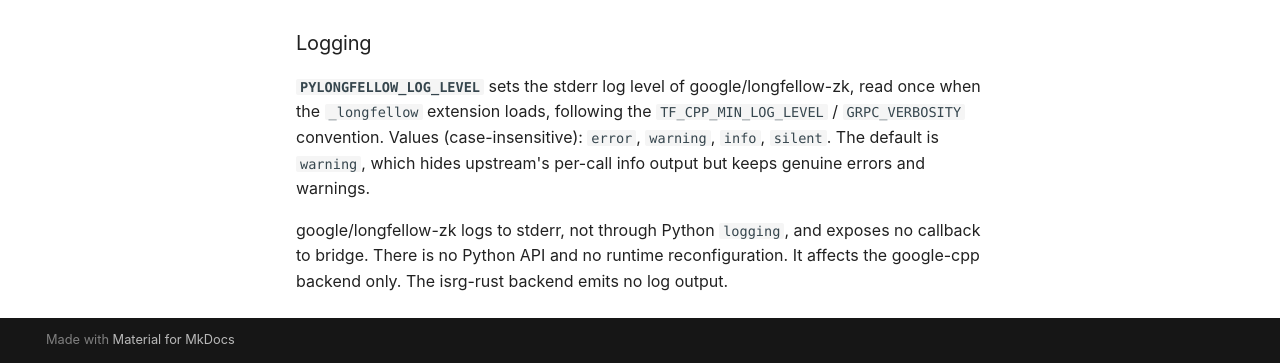
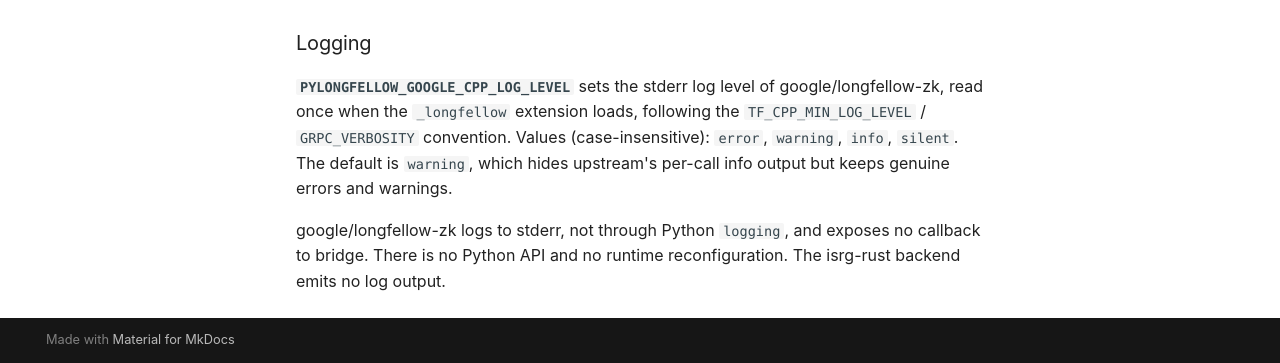
Before and after one commit to pipe23-org/pylongfellow, an MkDocs documentation site: the page built from docs/reference.md, in a window 1280 px wide and 900 px high, scrolled down 3185 px, cut to the strip 537-900 px from the top of the window. Built offline with MkDocs 1.6.1 and Material for MkDocs 9.7.7, drawn with Linux system fonts in a browser that asks for light colours; comment, search, counter and statistics services are not loaded.

Commit message:
Rename PYLONGFELLOW_LOG_LEVEL to PYLONGFELLOW_GOOGLE_CPP_LOG_LEVEL
The variable is read once by the _longfellow extension's load-time
constructor and configures google/longfellow-zk alone. The old name
claimed package scope. No compatibility shim.

Co-Authored-By: Claude Fable 5 <noreply@anthropic.com>

```diff
--- a/docs/reference.md
+++ b/docs/reference.md
@@ -64,11 +64,12 @@ Binds the vendored google/longfellow-zk C++ library through cffi.
 
 ### Logging
 
-**`PYLONGFELLOW_LOG_LEVEL`** sets the stderr log level of google/longfellow-zk, read once when
-the `_longfellow` extension loads, following the `TF_CPP_MIN_LOG_LEVEL` / `GRPC_VERBOSITY`
-convention. Values (case-insensitive): `error`, `warning`, `info`, `silent`. The default is
-`warning`, which hides upstream's per-call info output but keeps genuine errors and warnings.
+**`PYLONGFELLOW_GOOGLE_CPP_LOG_LEVEL`** sets the stderr log level of google/longfellow-zk, read
+once when the `_longfellow` extension loads, following the `TF_CPP_MIN_LOG_LEVEL` /
+`GRPC_VERBOSITY` convention. Values (case-insensitive): `error`, `warning`, `info`, `silent`.
+The default is `warning`, which hides upstream's per-call info output but keeps genuine errors
+and warnings.
 
 google/longfellow-zk logs to stderr, not through Python `logging`, and exposes no callback to
-bridge. There is no Python API and no runtime reconfiguration. It affects the google-cpp
-backend only. The isrg-rust backend emits no log output.
+bridge. There is no Python API and no runtime reconfiguration. The isrg-rust backend emits no
+log output.
```
Also changed, not shown: CHANGELOG.md (+5 -3 lines), 2 other files.
